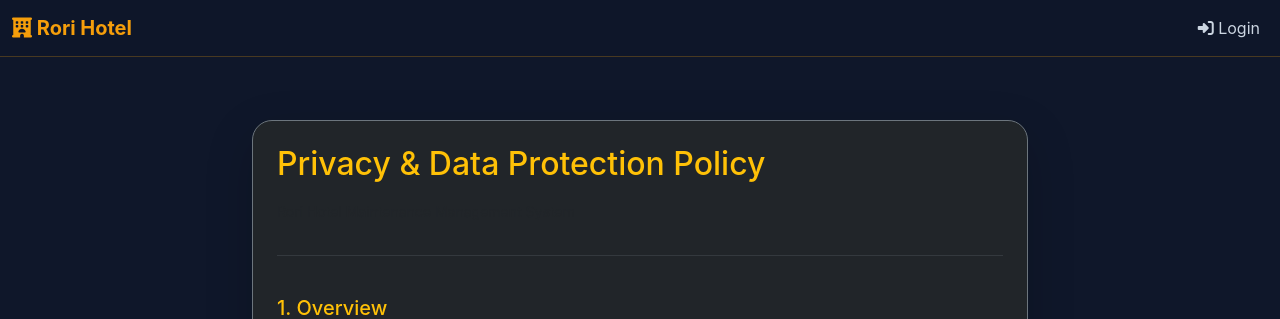
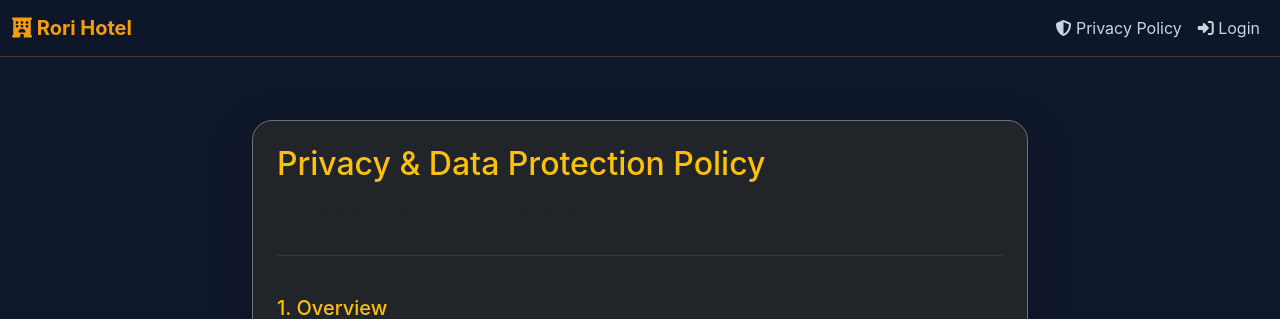
Before and after one commit to Edomen97/hotel-maintenance-system, a Flask app: page /privacy in a window 1280 px wide. Shown: the top 319 px of the page. Run offline with Flask 3, Linux system fonts and the light colour scheme.

Commit message:
Update base.html

```diff
--- a/templates/base.html
+++ b/templates/base.html
@@ -25,7 +25,7 @@
     </style>
 </head>
 <body>
-    <nav class="navbar navbar-expand-lg fixed-top">
+    <nav class="navbar navbar-expand-lg navbar-dark fixed-top">
         <div class="container-fluid">
             <a class="navbar-brand" href="{{ url_for('index') }}"><i class="fas fa-hotel"></i> Rori Hotel</a>
             <button class="navbar-toggler" type="button" data-bs-toggle="collapse" data-bs-target="#nav">
@@ -40,10 +40,12 @@
                         {% endif %}
                         <li class="nav-item"><a class="nav-link" href="{{ url_for('profile') }}"><i class="fas fa-user-circle"></i> Profile</a></li>
                         {% if current_user.role == 'ADMIN' %}
-                            <li class="nav-item"><a class="nav-link" href="{{ url_for('backup_page') }}"><i class="fas fa-archive"></i> Backup</a></li>
+                            <li class="nav-item"><a class="nav-link" href="{{ url_for('backups') }}"><i class="fas fa-archive"></i> Backup</a></li>
                         {% endif %}
+                        <li class="nav-item"><a class="nav-link" href="{{ url_for('privacy') }}"><i class="fas fa-shield-alt"></i> Privacy Policy</a></li>
                         <li class="nav-item"><a class="nav-link" href="{{ url_for('logout') }}"><i class="fas fa-sign-out-alt"></i> Logout</a></li>
                     {% else %}
+                        <li class="nav-item"><a class="nav-link" href="{{ url_for('privacy') }}"><i class="fas fa-shield-alt"></i> Privacy Policy</a></li>
                         <li class="nav-item"><a class="nav-link" href="{{ url_for('login') }}"><i class="fas fa-sign-in-alt"></i> Login</a></li>
                     {% endif %}
                 </ul>
```
